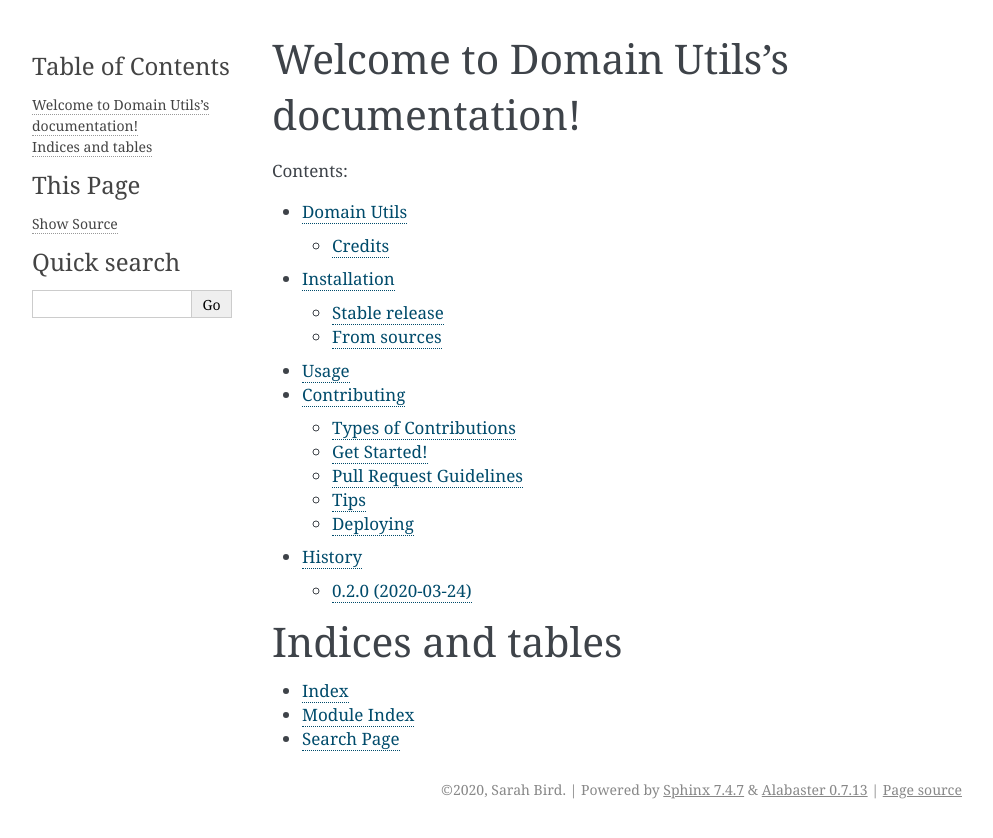
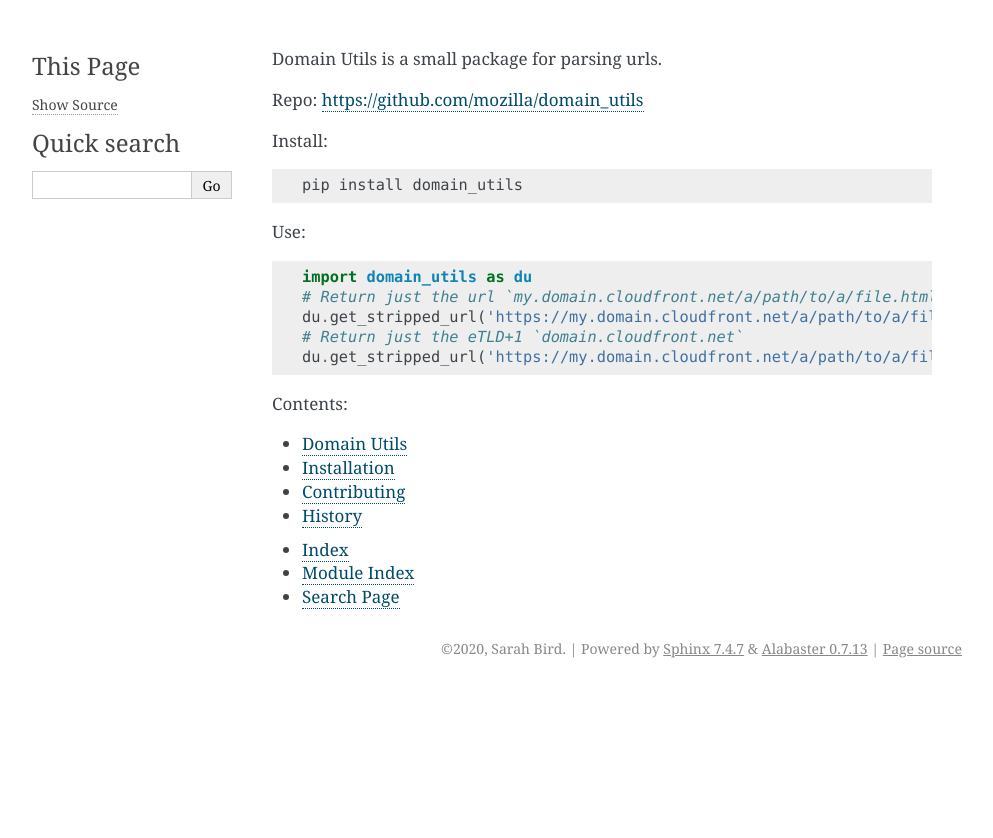
Before and after one commit to openwpm/domain_utils, a Sphinx documentation site: the page built from docs/index.rst, in a window 1280 px wide. Shown: the top 838 px of the page, without its empty margins (148-1141 px from the left). Built offline with Sphinx 7.4.7, drawn with Linux system fonts in a browser that asks for light colours; pages that are not in the unit, such as notebooks, are missing from menus.

Commit message:
Update docs

```diff
--- a/docs/index.rst
+++ b/docs/index.rst
@@ -1,19 +1,29 @@
-Welcome to Domain Utils's documentation!
-======================================
+Domain Utils is a small package for parsing urls.
+
+Repo: https://github.com/mozilla/domain_utils
+
+Install::
+
+    pip install domain_utils
+
+Use::
+
+    import domain_utils as du
+    # Return just the url `my.domain.cloudfront.net/a/path/to/a/file.html`
+    du.get_stripped_url('https://my.domain.cloudfront.net/a/path/to/a/file.html?a=1')
+    # Return just the eTLD+1 `domain.cloudfront.net`
+    du.get_stripped_url('https://my.domain.cloudfront.net/a/path/to/a/file.html?a=1')
 
 .. toctree::
-   :maxdepth: 2
+   :maxdepth: 1
    :caption: Contents:
 
    readme
    installation
-   usage
    modules
    contributing
    history
 
-Indices and tables
-==================
 * :ref:`genindex`
 * :ref:`modindex`
 * :ref:`search`
```
Also changed, not shown: docs/installation.rst (+4 -4 lines), docs/usage.rst (deleted, +0 -7 lines).
